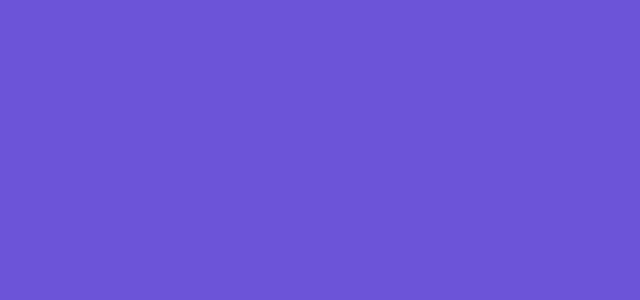
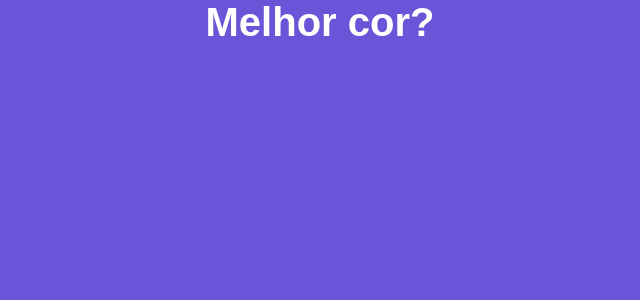
Before and after one commit to ChristanDaniel/clone-quiz-game, a Next.js app: page / in a window 1280 px wide. Shown: the top 300 px of the page, without its empty margins (320-960 px from the left). Built offline with nearby package versions, Linux system fonts and the light colour scheme.

Commit message:
pequenas alterações

```diff
--- a/src/components/Enuciado/styles.module.css
+++ b/src/components/Enuciado/styles.module.css
@@ -3,5 +3,6 @@
 }
 
 .texto {
-    font-size: 1rem;
+    font-size: 2.5rem;
+    font-weight: 700;
 }
--- a/src/components/Questao/index.tsx
+++ b/src/components/Questao/index.tsx
@@ -1,4 +1,5 @@
 import QuestaoModel from "../../model/questao";
+import Enuciado from "../Enuciado";
 import styles from "./Questao.module.css"
 
 interface QuestaoProps {
@@ -7,9 +8,10 @@ interface QuestaoProps {
 
 
 export default function Questao(props: QuestaoProps) {
+    const questao = props.valor
     return (
         <div className={styles.questao}>
-
+            <Enuciado texto={questao.enuciado}/>
         </div>
     )
 }
```
